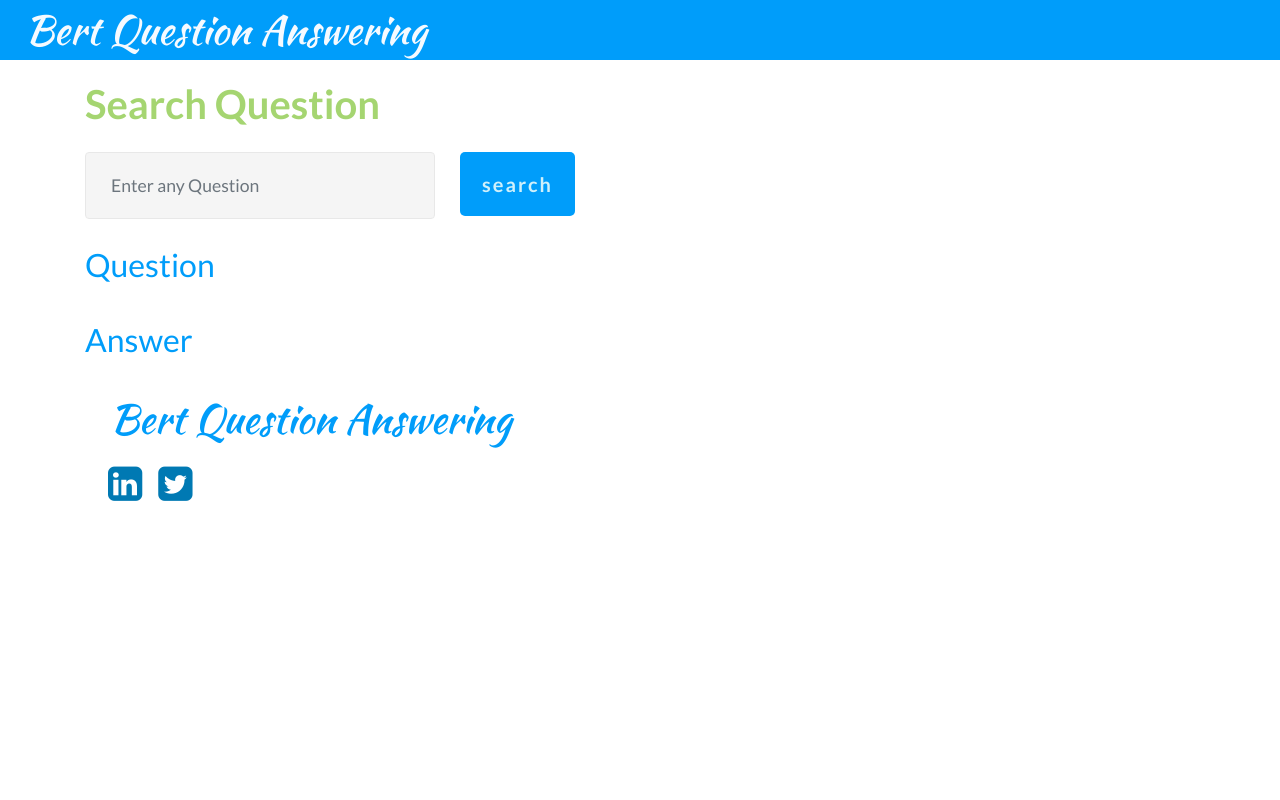
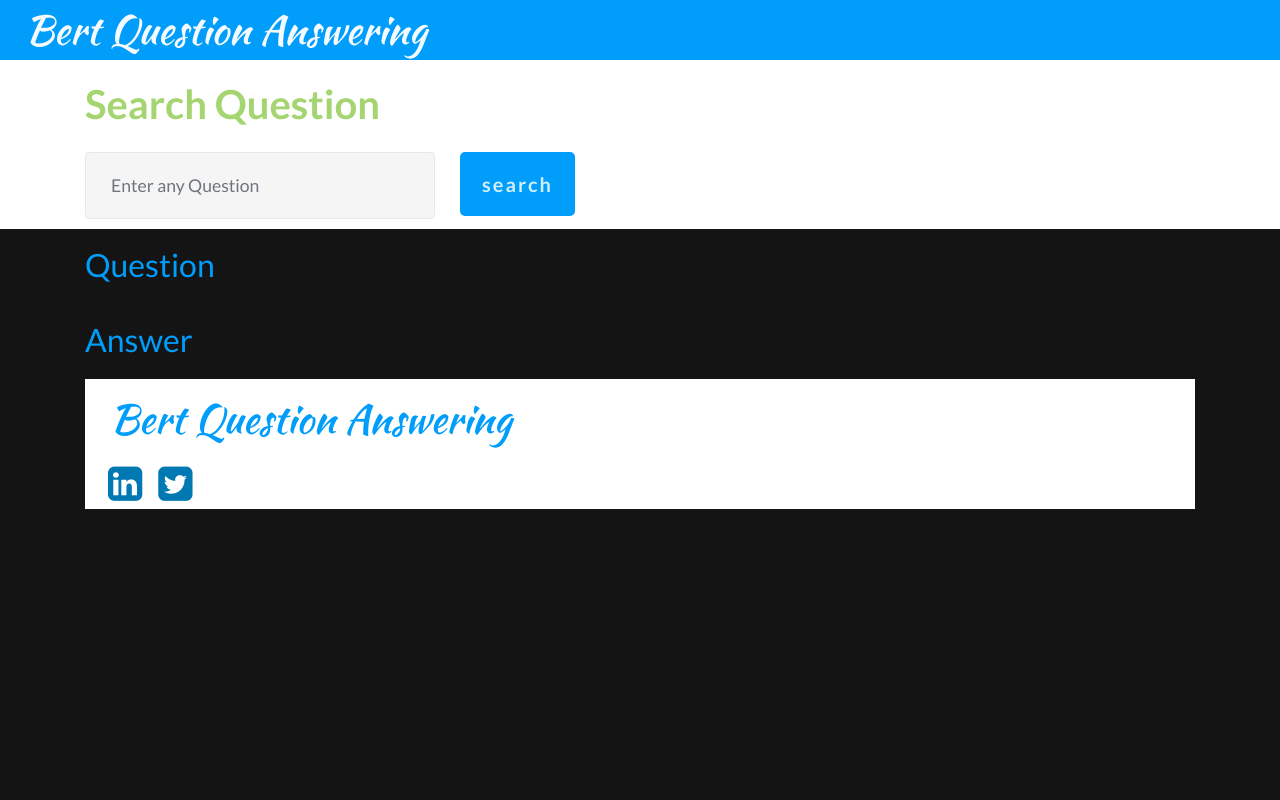
Before and after one commit to VinayTurpati/bertQA, a Flask app: template templates/search.html in a window 1280 px wide. Run offline with Flask 2, Linux system fonts and the light colour scheme; the template is opened without the code that fills it, so the values that code supplies are empty; some libraries are stand-ins or nearby versions; some web fonts are replaced.

Commit message:
Update search.html

```diff
--- a/templates/search.html
+++ b/templates/search.html
@@ -3,7 +3,7 @@
 <head>
 	<title>Twitter Sentiment</title>
 	{% include "head.html" %}
-    <body style="background-color:rgb(255,255,255);">
+    <body style="background-color:rgb(20,20,20);">
 
 	<section class="menu cid-qWWXqwQEQ7" once="menu" id="menu1-24" >
         <div class="my-menu" style="background-color:rgb(0,157,250);" >
```
